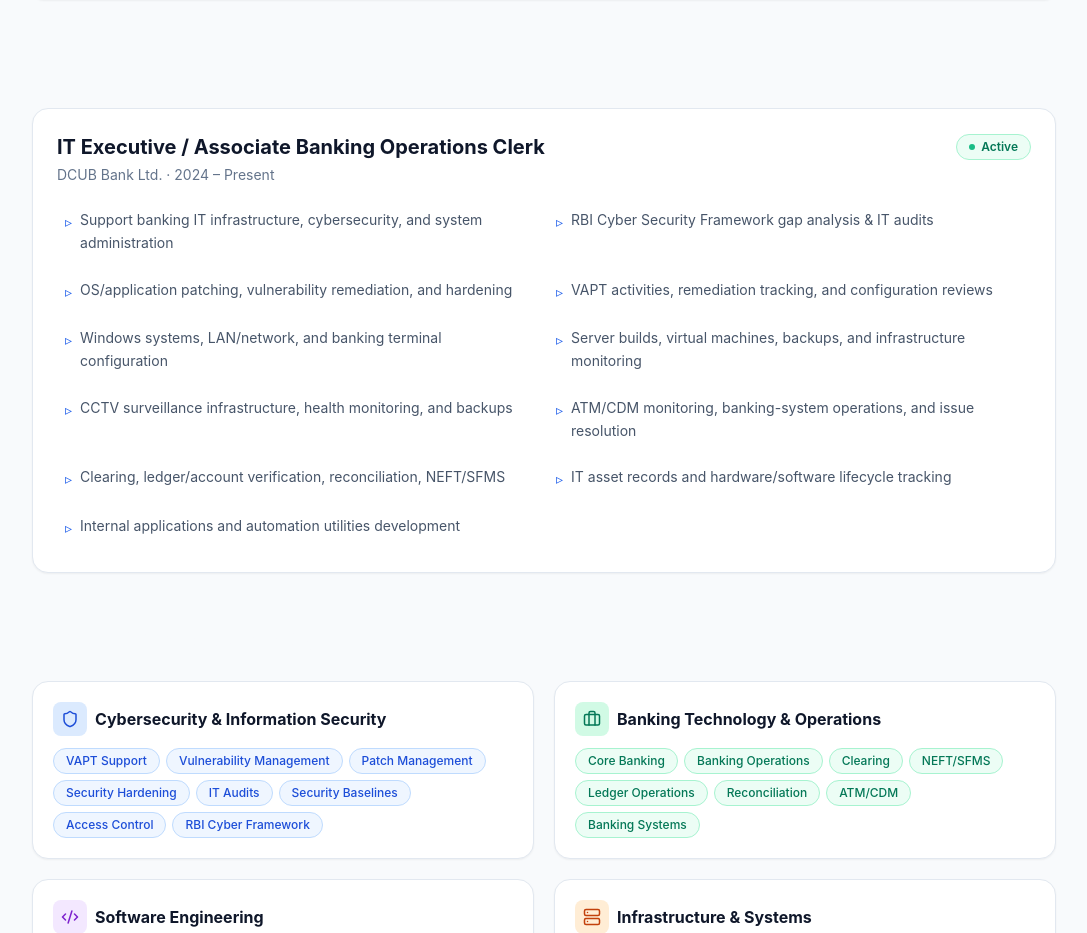
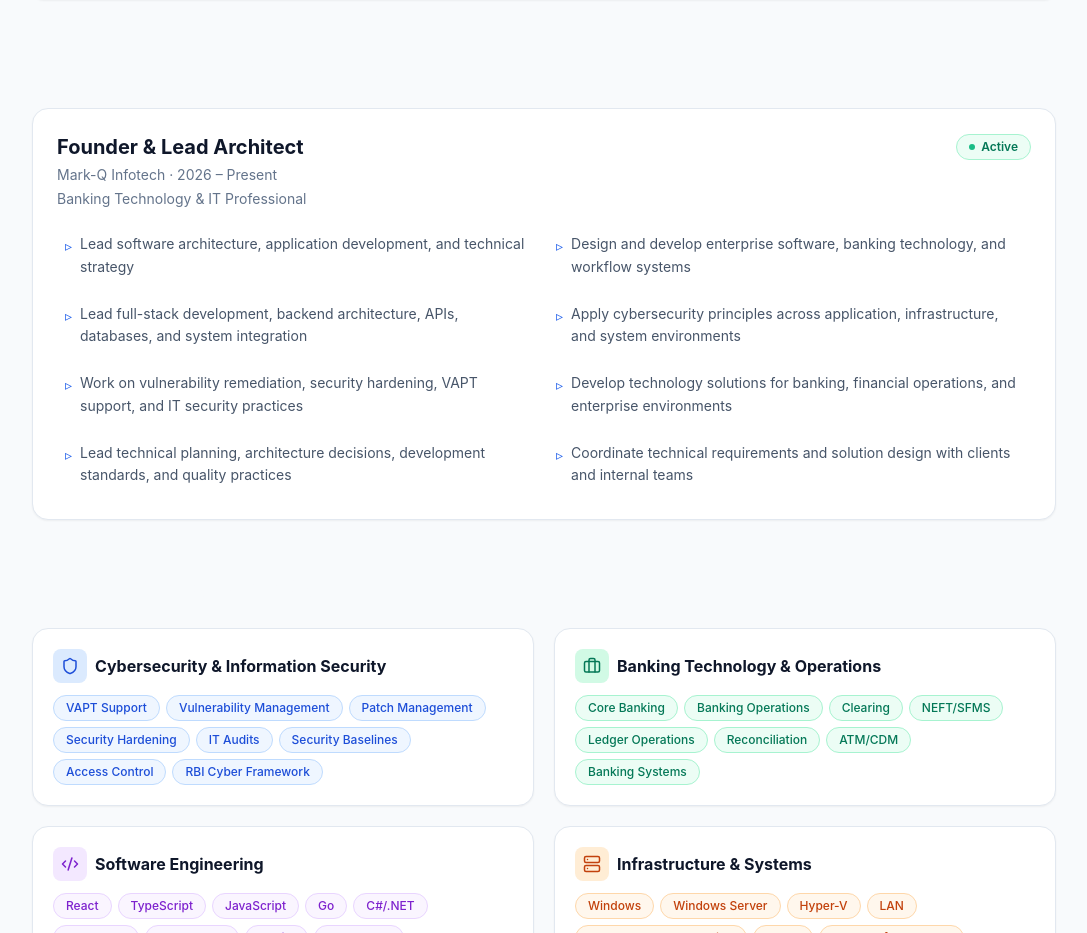
Before and after one commit to markq7879-ship-it/mark-q-infotech-website, a React (Vite) app: page /founder in a window 1280 px wide. Shown: the part 861-1794 px from the top of the page, without its empty margins (96-1183 px from the left). Built offline with nearby package versions, Linux system fonts and the light colour scheme.

Commit message:
Test Netlify auto deployment

```diff
--- a/src/pages/Founder.tsx
+++ b/src/pages/Founder.tsx
@@ -67,53 +67,66 @@ const Founder = () => (
       </section>
 
       {/* Experience */}
+      {/* Professional Experience */}
 <section>
   <SectionTitle>Professional Experience</SectionTitle>
+
   <div className="bg-white border border-slate-200 rounded-2xl p-6 shadow-sm hover:shadow-md transition-shadow">
     <div className="flex flex-col sm:flex-row sm:items-center sm:justify-between gap-2">
       <h3 className="text-xl font-bold text-slate-900">
-              IT Executive / Associate Banking Operations Clerk
+        Founder & Lead Architect
       </h3>
+
       <span className="inline-flex items-center gap-1.5 px-3 py-1 rounded-full bg-emerald-50 text-emerald-700 text-xs font-semibold border border-emerald-200">
-              <span className="w-1.5 h-1.5 rounded-full bg-emerald-500 animate-pulse" /> Active
+        <span className="w-1.5 h-1.5 rounded-full bg-emerald-500 animate-pulse" />
+        Active
       </span>
     </div>
 
-          <p className="text-slate-500 text-sm mt-1">DCUB Bank Ltd. · 2024 – Present</p>
+    <p className="text-slate-500 text-sm mt-1">
+      Mark-Q Infotech · 2026 – Present
+    </p>
+    <p className="text-slate-500 text-sm mt-1">Banking Technology & IT Professional </p>
 
     <ul className="grid sm:grid-cols-2 gap-2 text-slate-600 mt-4 text-sm leading-relaxed">
       <li className="flex items-start gap-2 p-2 rounded-lg hover:bg-slate-50 transition-colors">
-              <span className="text-blue-600 mt-0.5">▹</span> Support banking IT infrastructure, cybersecurity, and system administration
+        <span className="text-blue-600 mt-0.5">▹</span>
+        Lead software architecture, application development, and technical strategy
       </li>
+
       <li className="flex items-start gap-2 p-2 rounded-lg hover:bg-slate-50 transition-colors">
-              <span className="text-blue-600 mt-0.5">▹</span> RBI Cyber Security Framework gap analysis & IT audits
+        <span className="text-blue-600 mt-0.5">▹</span>
+        Design and develop enterprise software, banking technology, and workflow systems
       </li>
+
       <li className="flex items-start gap-2 p-2 rounded-lg hover:bg-slate-50 transition-colors">
-              <span className="text-blue-600 mt-0.5">▹</span> OS/application patching, vulnerability remediation, and hardening
+        <span className="text-blue-600 mt-0.5">▹</span>
+        Lead full-stack development, backend architecture, APIs, databases, and system integration
       </li>
+
       <li className="flex items-start gap-2 p-2 rounded-lg hover:bg-slate-50 transition-colors">
-              <span className="text-blue-600 mt-0.5">▹</span> VAPT activities, remediation tracking, and configuration reviews
+        <span className="text-blue-600 mt-0.5">▹</span>
+        Apply cybersecurity principles across application, infrastructure, and system environments
       </li>
+
       <li className="flex items-start gap-2 p-2 rounded-lg hover:bg-slate-50 transition-colors">
-              <span className="text-blue-600 mt-0.5">▹</span> Windows systems, LAN/network, and banking terminal configuration
+        <span className="text-blue-600 mt-0.5">▹</span>
+        Work on vulnerability remediation, security hardening, VAPT support, and IT security practices
       </li>
+
       <li className="flex items-start gap-2 p-2 rounded-lg hover:bg-slate-50 transition-colors">
-              <span className="text-blue-600 mt-0.5">▹</span> Server builds, virtual machines, backups, and infrastructure monitoring
+        <span className="text-blue-600 mt-0.5">▹</span>
+        Develop technology solutions for banking, financial operations, and enterprise environments
       </li>
+
       <li className="flex items-start gap-2 p-2 rounded-lg hover:bg-slate-50 transition-colors">
-              <span className="text-blue-600 mt-0.5">▹</span> CCTV surveillance infrastructure, health monitoring, and backups
+        <span className="text-blue-600 mt-0.5">▹</span>
+        Lead technical planning, architecture decisions, development standards, and quality practices
       </li>
+
       <li className="flex items-start gap-2 p-2 rounded-lg hover:bg-slate-50 transition-colors">
-              <span className="text-blue-600 mt-0.5">▹</span> ATM/CDM monitoring, banking-system operations, and issue resolution
-            </li>
-            <li className="flex items-start gap-2 p-2 rounded-lg hover:bg-slate-50 transition-colors">
-              <span className="text-blue-600 mt-0.5">▹</span> Clearing, ledger/account verification, reconciliation, NEFT/SFMS
-            </li>
-            <li className="flex items-start gap-2 p-2 rounded-lg hover:bg-slate-50 transition-colors">
-              <span className="text-blue-600 mt-0.5">▹</span> IT asset records and hardware/software lifecycle tracking
-            </li>
-            <li className="flex items-start gap-2 p-2 rounded-lg hover:bg-slate-50 transition-colors">
-              <span className="text-blue-600 mt-0.5">▹</span> Internal applications and automation utilities development
+        <span className="text-blue-600 mt-0.5">▹</span>
+        Coordinate technical requirements and solution design with clients and internal teams
       </li>
     </ul>
   </div>
```
Lines whose indentation alone changed are shown as unchanged.
